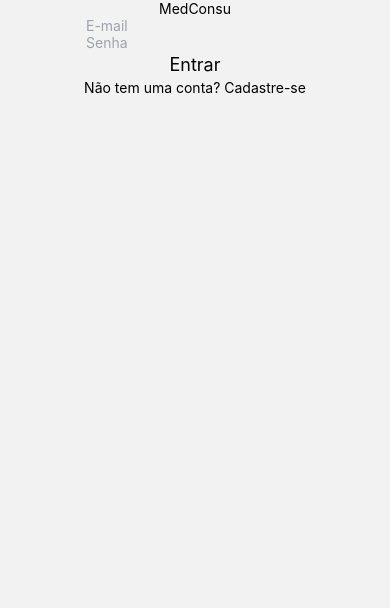
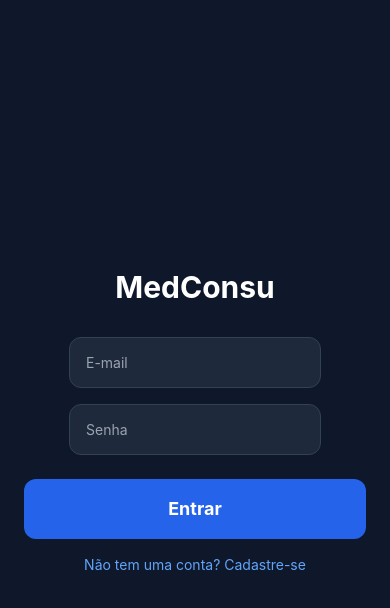
Before and after one commit to PedroLuis19/Projeto-Programacao-Dispositivos-Moveis, a React Native app: screen / in a window 390 px wide. Shown: the top 608 px of the page. Built offline with nearby package versions, Linux system fonts and the light colour scheme.

Commit message:
Correção do arquivo tailwind.config

```diff
--- a/tailwind.config.js
+++ b/tailwind.config.js
@@ -1,6 +1,11 @@
 /** @type {import('tailwindcss').Config} */
 module.exports = {
-  content: ['./App.{js,ts,tsx}', './components/**/*.{js,ts,tsx}', "./screens/**/*.{js,jsx,ts,tsx}"],
+  content: [
+    './App.{js,ts,tsx}',
+    "./src/**/*.{js,jsx,ts,tsx}",
+    './components/**/*.{js,ts,tsx}',
+    './screens/**/*.{js,jsx,ts,tsx}'
+  ],
 
   presets: [require('nativewind/preset')],
   theme: {
```
